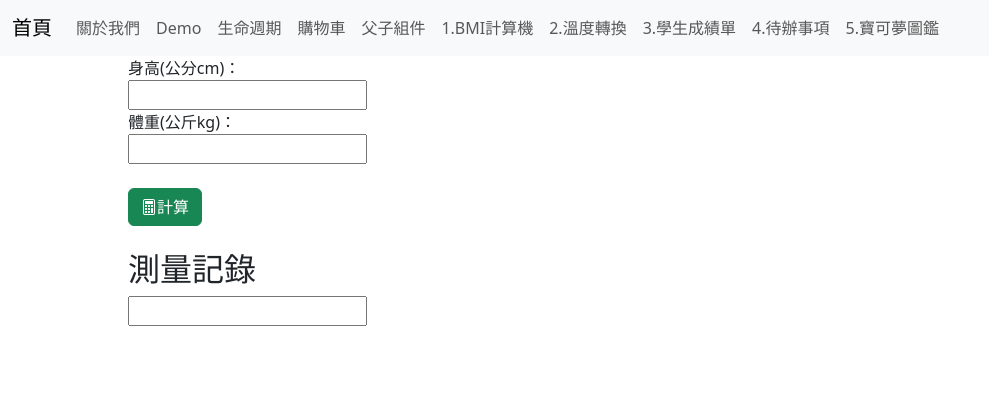
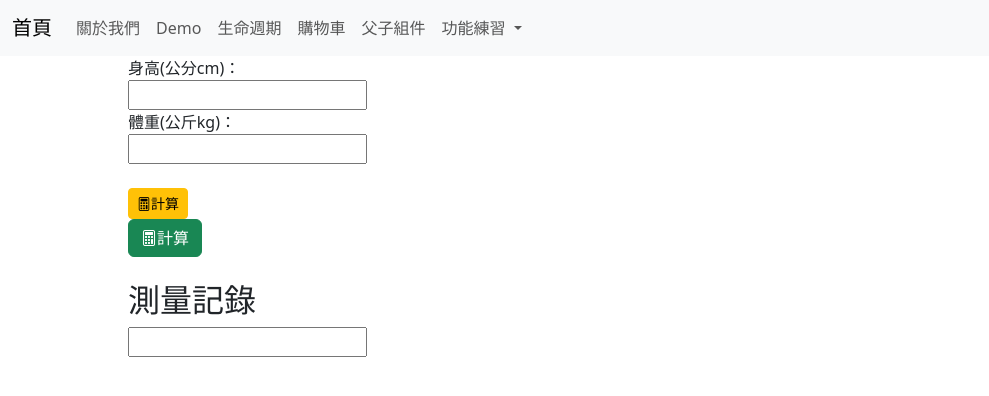
Before and after one commit to Dao-Cheng/vue-project-derek-demo, a Vue app: page /BMI in a window 1280 px wide. Shown: the top 396 px of the page, without its empty margins (0-989 px from the left). Built offline with nearby package versions, Linux system fonts and the light colour scheme.

Commit message:
自製按鈕

```diff
--- a/src/App.vue
+++ b/src/App.vue
@@ -40,22 +40,29 @@
                     <li class="nav-item">
                         <RouterLink :to="{ name: 'Parent' }" class="nav-link">父子組件</RouterLink>
                     </li>
-                    <li class="nav-item">
-                        <RouterLink :to="{ name: 'BMI' }" class="nav-link">1.BMI計算機</RouterLink>
+                    <li class="nav-item dropdown">
+                        <a class="nav-link dropdown-toggle" href="#" id="navbarDropdown" role="button"
+                            data-bs-toggle="dropdown" aria-expanded="false">
+                            功能練習
+                        </a>
+                        <ul class="dropdown-menu" aria-labelledby="navbarDropdown">
+                            <li>
+                                <RouterLink :to="{ name: 'BMI' }" class="dropdown-item">1.BMI計算機</RouterLink>
+                            </li>
+                            <li>
+                                <RouterLink :to="{ name: 'FToC' }" class="dropdown-item">2.溫度轉換</RouterLink>
+                            </li>
+                            <li>
+                                <RouterLink :to="{ name: 'StudentScore' }" class="dropdown-item">3.學生成績單</RouterLink>
+                            </li>
+                            <li>
+                                <RouterLink :to="{ name: 'ToDoList' }" class="dropdown-item">4.待辦事項</RouterLink>
+                            </li>
+                            <li>
+                                <RouterLink :to="{ name: 'PokemonList' }" class="dropdown-item">5.寶可夢圖鑑</RouterLink>
+                            </li>
+                        </ul>
                     </li>
-                    <li class="nav-item">
-                        <RouterLink :to="{ name: 'FToC' }" class="nav-link">2.溫度轉換</RouterLink>
-                    </li>
-                    <li class="nav-item">
-                        <RouterLink :to="{ name: 'StudentScore' }" class="nav-link">3.學生成績單</RouterLink>
-                    </li>
-                    <li class="nav-item">
-                        <RouterLink :to="{ name: 'ToDoList' }" class="nav-link">4.待辦事項</RouterLink>
-                    </li>
-                    <li class="nav-item">
-                        <RouterLink :to="{ name: 'PokemonList' }" class="nav-link">5.寶可夢圖鑑</RouterLink>
-                    </li>
-
                 </ul>
             </div>
         </div>
--- /dev/null
+++ b/src/components/Demo/Demo16.vue
@@ -0,0 +1,19 @@
+<script setup>
+import ProjectButton from '../ProjectButton.vue';
+
+function clicked() {
+    console.log('here');
+}
+
+</script>
+
+<template>
+
+    <ProjectButton type="search" @p-click="clicked"></ProjectButton>
+    <ProjectButton type="add"></ProjectButton>
+    <ProjectButton type="cal"></ProjectButton>
+    <ProjectButton type="delete"></ProjectButton>
+
+</template>
+
+<style scoped></style>
--- /dev/null
+++ b/src/components/ProjectButton.vue
@@ -0,0 +1,36 @@
+<script setup>
+import { computed } from 'vue';
+
+const emit = defineEmits(['pClick']);
+const props = defineProps({ type: String });
+
+function getButtonDisplay() {
+    switch (props.type) {
+        case 'search':
+            return { text: '查詢', className: 'btn btn-primary btn-sm', icon: 'bi bi-search' };
+        case 'add':
+            return { text: '新增', className: 'btn btn-success btn-sm', icon: 'bi bi-plus' };
+        case 'confirm':
+            return { text: '確認', className: 'btn btn-info btn-sm', icon: 'bi bi-check' };
+        case 'delete':
+            return { text: '刪除', className: 'btn btn-danger btn-sm', icon: 'bi bi-trash' };
+        case 'cal':
+            return { text: '計算', className: 'btn btn-warning btn-sm', icon: 'bi bi-calculator' };
+        default:
+            return { text: '未定義' };
+    }
+}
+
+const buttonDisplay = computed(() => {
+    return getButtonDisplay();
+})
+
+</script>
+
+<template>
+    <button :class="buttonDisplay.className" @click="emit('pClick')">
+        <i :class="buttonDisplay.icon"></i>{{ buttonDisplay.text }}
+    </button>
+</template>
+
+<style scoped></style>
--- a/src/main.js
+++ b/src/main.js
@@ -5,8 +5,10 @@ import router from './router'
 import 'bootstrap/dist/css/bootstrap.min.css';
 import 'bootstrap/dist/js/bootstrap.bundle.min.js';
 import 'bootstrap-icons/font/bootstrap-icons.css';
+import ProjectButton from './components/ProjectButton.vue';
 // createApp(App).use(router).mount('#app')
 
 const app = createApp(App);
 app.use(router);
+app.component('ProjectButton', ProjectButton);
 app.mount('#app');
--- a/src/views/BMI.vue
+++ b/src/views/BMI.vue
@@ -20,6 +20,7 @@ const calBMI = () => {
         身高(公分cm)：<input type="number" v-model="height" />
         體重(公斤kg)：<input type="number" v-model="weight" />
         <br />
+        <ProjectButton @click="calBMI()" type="cal"></ProjectButton>
         <button @click="calBMI()" class="btn btn-success"><i class="bi bi-calculator"></i>計算</button>
         <br />
         <span :hidden="isHidden">您的BMI：{{ bmi }}</span>
--- a/src/views/DemoList.vue
+++ b/src/views/DemoList.vue
@@ -17,12 +17,13 @@ import Demo13 from '@/components/Demo/Demo13.vue';
 import Lifecycle from './Lifecycle.vue';
 import Demo14 from '@/components/Demo/Demo14.vue';
 import Demo15 from '@/components/Demo/Demo15.vue';
+import Demo16 from '@/components/Demo/Demo16.vue';
 //                     0      1      2
 const componentList = [Demo1, Demo2, Demo3, Demo4, Demo5, Demo6,
     Demo7, Demo8, Demo9, Demo10, Demo11, Demo12, Demo13, Lifecycle, Demo14,
-    Demo15];
+    Demo15, Demo16];
 
-const selected = ref(15);
+const selected = ref(16);
 
 </script>
 
```
